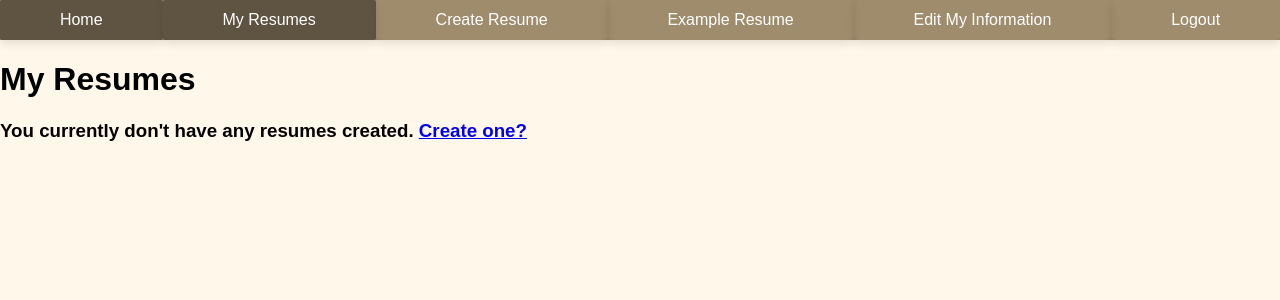
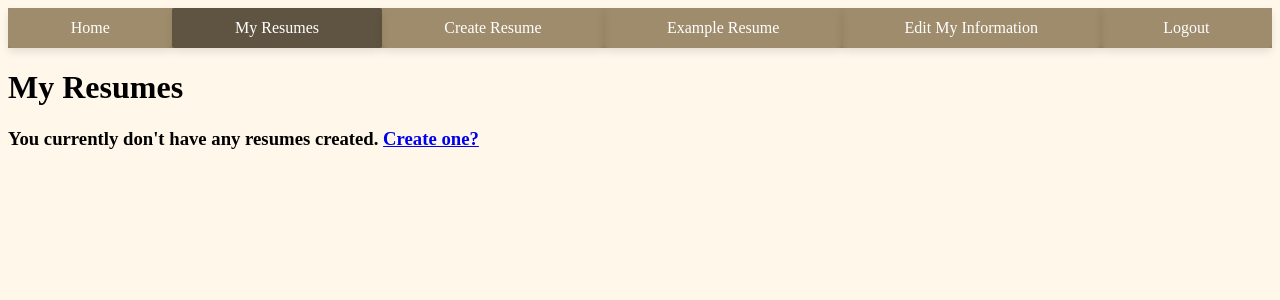
Before and after one commit to xll755/ResumeMASTER, a PHP site: page /front-end/my-resumes.php in a window 1280 px wide. Shown: the top 300 px of the page. Run offline with PHP 8.4, Linux system fonts and the light colour scheme; the visitor is signed in with stand-in values (Sample User, id 1); data that the repository does not hold is empty.

Commit message:
Update styles.css

```diff
--- a/www/css/styles.css
+++ b/www/css/styles.css
@@ -45,6 +45,4 @@
 /*adding body background and format established by Nand */
             body {
                         background-color: #fff7ea;  /* Background color for the entire page */
-                        font-family: Arial, sans-serif;  /* Set a font family for consistency */
-                        margin: 0;  /* Remove default body margin */
                     }
```
